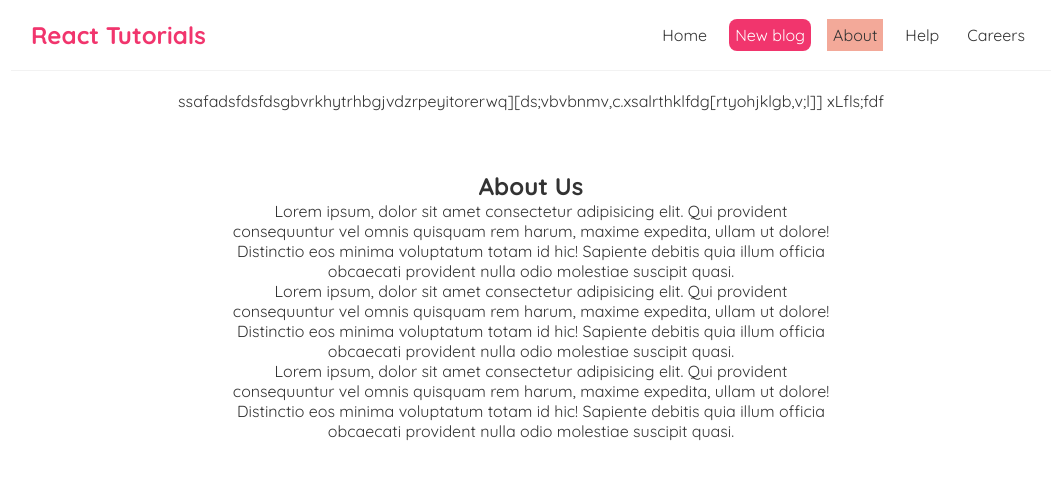
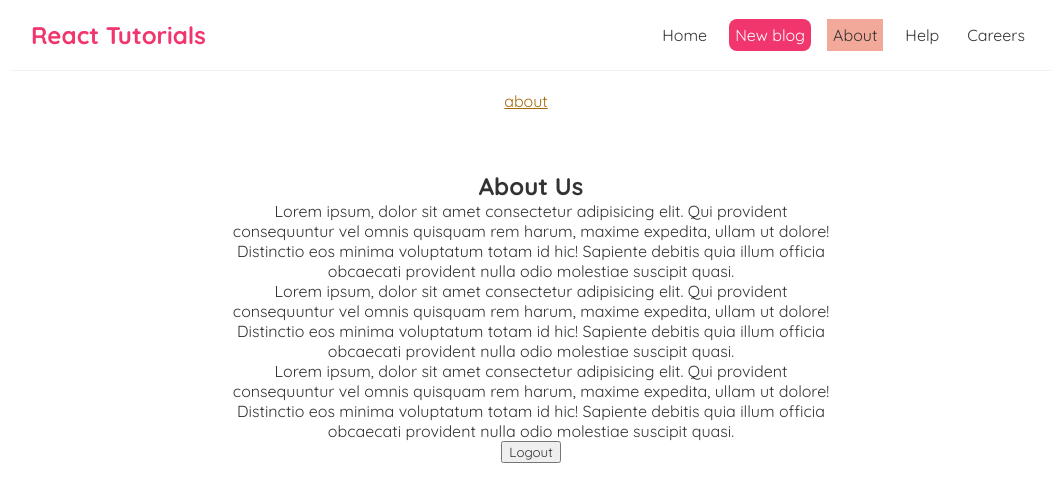
Before and after one commit to mdashikalikhan/react-tuts, a React (Create React App) app: page /about in a window 1280 px wide. Shown: the top 502 px of the page, without its empty margins (109-1165 px from the left). Built offline with nearby package versions, Linux system fonts and the light colour scheme.

Commit message:
Tutorilas for router completed v1

```diff
--- a/src/About.js
+++ b/src/About.js
@@ -1,9 +1,20 @@
+import { useState } from "react";
+import { Navigate } from "react-router-dom";
+
 const About = () => {
+
+    const [user, setUser] = useState('Ashik');
+
+    if(!user){
+        return <Navigate to="/" replace={true} />;
+    }
+
     return ( <div className="about">
       <h2>About Us</h2>
       <p>Lorem ipsum, dolor sit amet consectetur adipisicing elit. Qui provident consequuntur vel omnis quisquam rem harum, maxime expedita, ullam ut dolore! Distinctio eos minima voluptatum totam id hic! Sapiente debitis quia illum officia obcaecati provident nulla odio molestiae suscipit quasi.</p>
       <p>Lorem ipsum, dolor sit amet consectetur adipisicing elit. Qui provident consequuntur vel omnis quisquam rem harum, maxime expedita, ullam ut dolore! Distinctio eos minima voluptatum totam id hic! Sapiente debitis quia illum officia obcaecati provident nulla odio molestiae suscipit quasi.</p>
       <p>Lorem ipsum, dolor sit amet consectetur adipisicing elit. Qui provident consequuntur vel omnis quisquam rem harum, maxime expedita, ullam ut dolore! Distinctio eos minima voluptatum totam id hic! Sapiente debitis quia illum officia obcaecati provident nulla odio molestiae suscipit quasi.</p>
+      <button onClick={()=>{setUser(null)}}>Logout</button>
     </div> );
 }
 
--- a/src/App.js
+++ b/src/App.js
@@ -9,7 +9,7 @@ import NotFound from './NotFound';
 import About from './About';
 import HelpLayout from './HelpLayout';
 import Faq from './Faq';
-import Contact from './Contact';
+import Contact, { handleContactSubmit } from './Contact';
 import Careers, { careersLoader } from './Careers';
 import CareersLayout from './CareersLayout';
 import CareerDetails, { carrerDetailsDataLoader } from './CareerDetails';
@@ -64,7 +64,8 @@ const router = createBrowserRouter(
           },
           {
             path: "contact",
-            element: <Contact/>
+            element: <Contact/>,
+            action: handleContactSubmit
           }
         ]
       },
--- a/src/Breadcrumb.js
+++ b/src/Breadcrumb.js
@@ -1,7 +1,24 @@
+import { Link, useLocation } from "react-router-dom";
+
 const Breadcrumb = () => {
+    const locations = useLocation();
+
+    let link = '';
+
+    const crumbs = locations.pathname.split('/')
+    .filter(c=> c!=='')
+    .map(c=>{
+        link += `/${c}`;
+        return (
+            <div className="crumb" key={c}>
+                <Link to={link}>{c}</Link>
+            </div>
+        )
+    });
+
     return (
         <div className="breadcrumbs">
-            ssafadsfdsfdsgbvrkhytrhbgjvdzrpeyitorerwq][ds;vbvbnmv,c.xsalrthklfdg[rtyohjklgb,v;l]] xLfls;fdf
+            {crumbs}
         </div>
 
      );
--- a/src/Contact.js
+++ b/src/Contact.js
@@ -1,8 +1,13 @@
+import { Form, redirect, useActionData } from "react-router-dom";
+
 const Contact = () => {
+
+    const data = useActionData();
+
     return (
         <div className="contact">
             <h3>Contact Us</h3>
-            <form>
+            <Form method="POST" action="/help/contact">
                 <label>
                     <span>Your email:</span>
                     <input type="email" name="email" required />
@@ -12,8 +17,24 @@ const Contact = () => {
                     <textarea name="message" required></textarea>
                 </label>
                 <button>Submit</button>
-            </form>
+                {data && data.error && <p>{data.error}</p> }
+            </Form>
         </div>);
 }
 
 export default Contact;
+
+export const handleContactSubmit = async ({request})=>{
+    const data = await request.formData();
+
+    const requestObject = {
+        email: data.get('email'),
+        message: data.get('message')
+    };
+
+    if(requestObject.message.length<10){
+        return {error: "Message must be over 10 characters long"};
+    }
+
+    return redirect("/");
+}
--- a/src/Navbar.js
+++ b/src/Navbar.js
@@ -1,5 +1,5 @@
 import { Link, NavLink } from "react-router-dom";
-import Breadcrumb from "./Breadcrumb";
+
 
 const Navbar = () => {
 
--- a/src/index.css
+++ b/src/index.css
@@ -206,5 +206,5 @@
   display: none;
 }
 .breadcrumbs .crumb a {
-  color: #ddd;
+  color: #a56908;
 }
```
